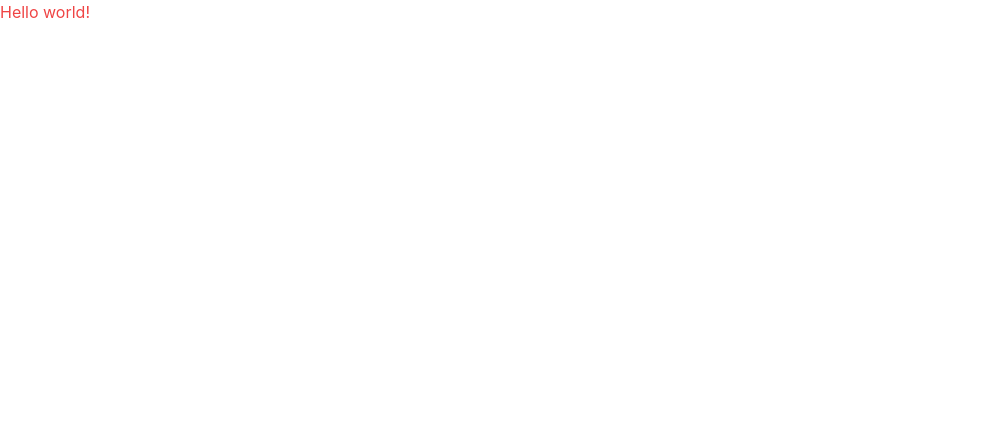
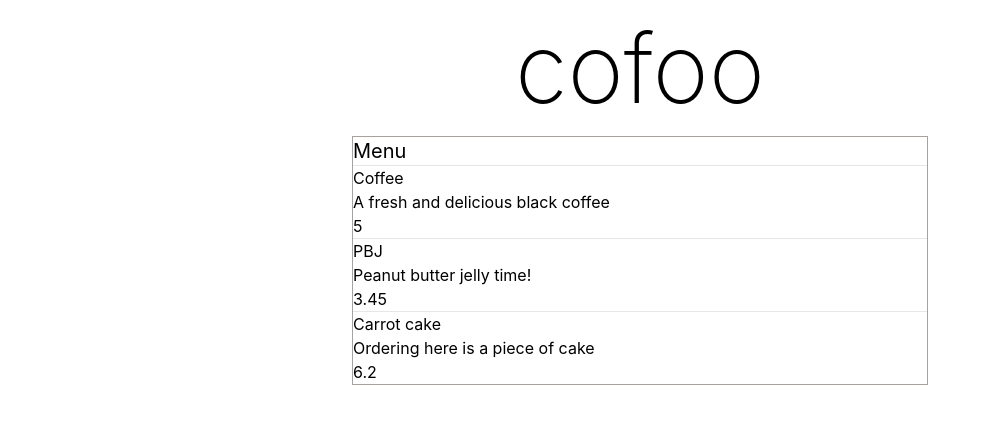
Before and after one commit to gxanine/cofoo, a React (Vite) app: page / in a window 1280 px wide. Shown: the top 424 px of the page, without its empty margins (0-990 px from the left). Built offline with nearby package versions, Linux system fonts and the light colour scheme.

Commit message:
Create a simple menu + add sample items

```diff
--- a/src/App.jsx
+++ b/src/App.jsx
@@ -1,11 +1,32 @@
+import Menu from "./components/Menu"
+
 function App() {
 
+  const menuItems = [
+    {
+      name: "Coffee",
+      description: "A fresh and delicious black coffee",
+      price: 5.00
+    },
+    {
+      name: "PBJ",
+      description: "Peanut butter jelly time!",
+      price: 3.45
+    },
+    {
+      name: "Carrot cake",
+      description: "Ordering here is a piece of cake",
+      price: 6.20
+    }
+  ]
+
   return (
-    <>
-      <span className="text-red-500">
-Hello world!
-      </span>
-    </>
+    <div className="">
+      <div className="text-center font-extralight text-8xl py-5">cofoo</div>
+      <div className="max-w-xl border border-stone-400 mx-auto">
+        <Menu items={menuItems}/>
+      </div>
+    </div>
   )
 }
 
--- /dev/null
+++ b/src/components/Menu.jsx
@@ -0,0 +1,20 @@
+function Menu({ items, ...props }) {
+  items = items ?? [];
+
+  return (
+    <>
+      <div className="text-xl">Menu</div>
+      <ul>
+        {items.map((el, i) => (
+          <div key={i} className="border-b first:border-t last:border-b-0">
+            <div>{el.name}</div>
+            <div>{el.description}</div>
+            <div>{el.price}</div>
+          </div>
+        ))}
+      </ul>
+    </>
+  );
+}
+
+export default Menu;
```
Also changed, not shown: 1 other file (tests, documents, lock files or other folders).
